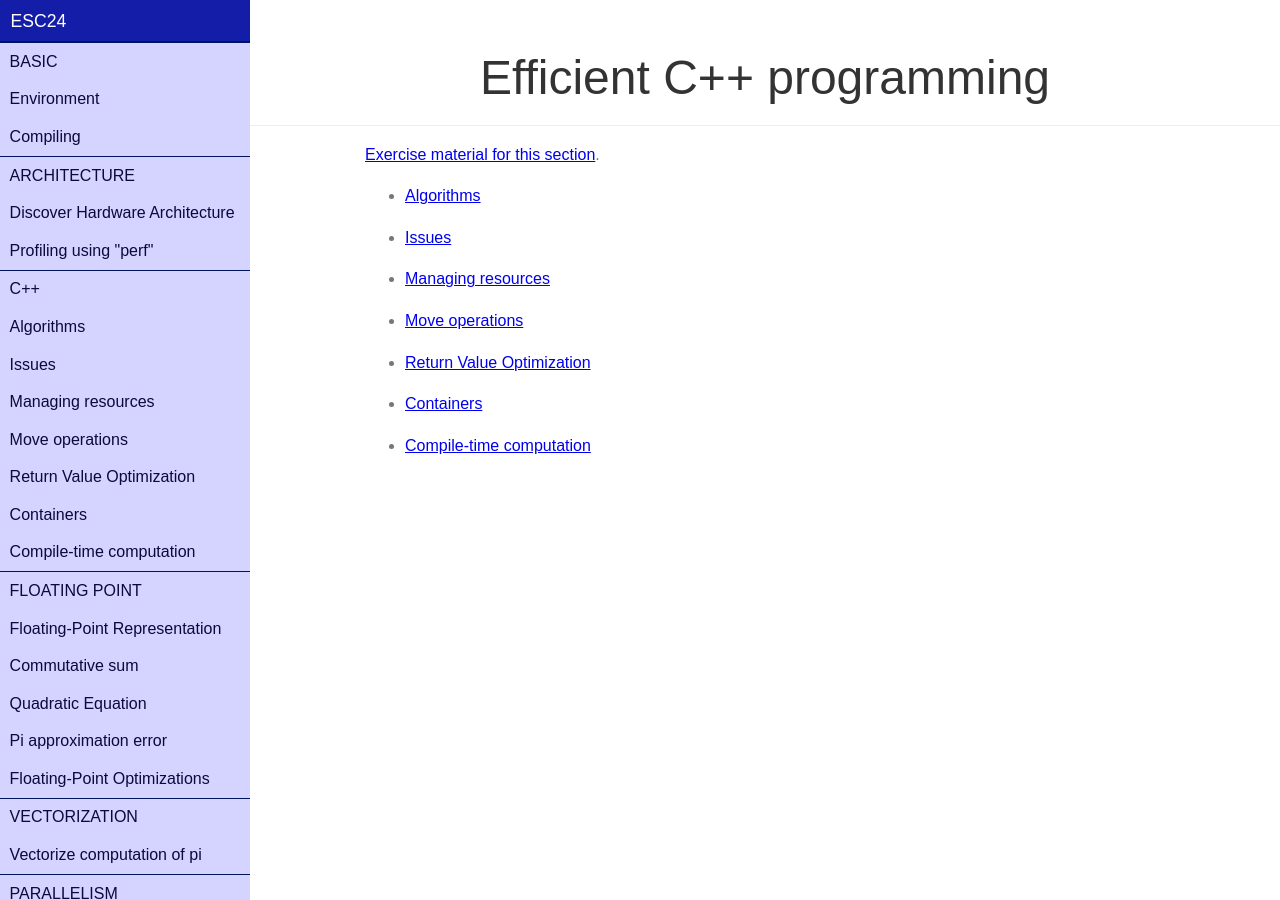
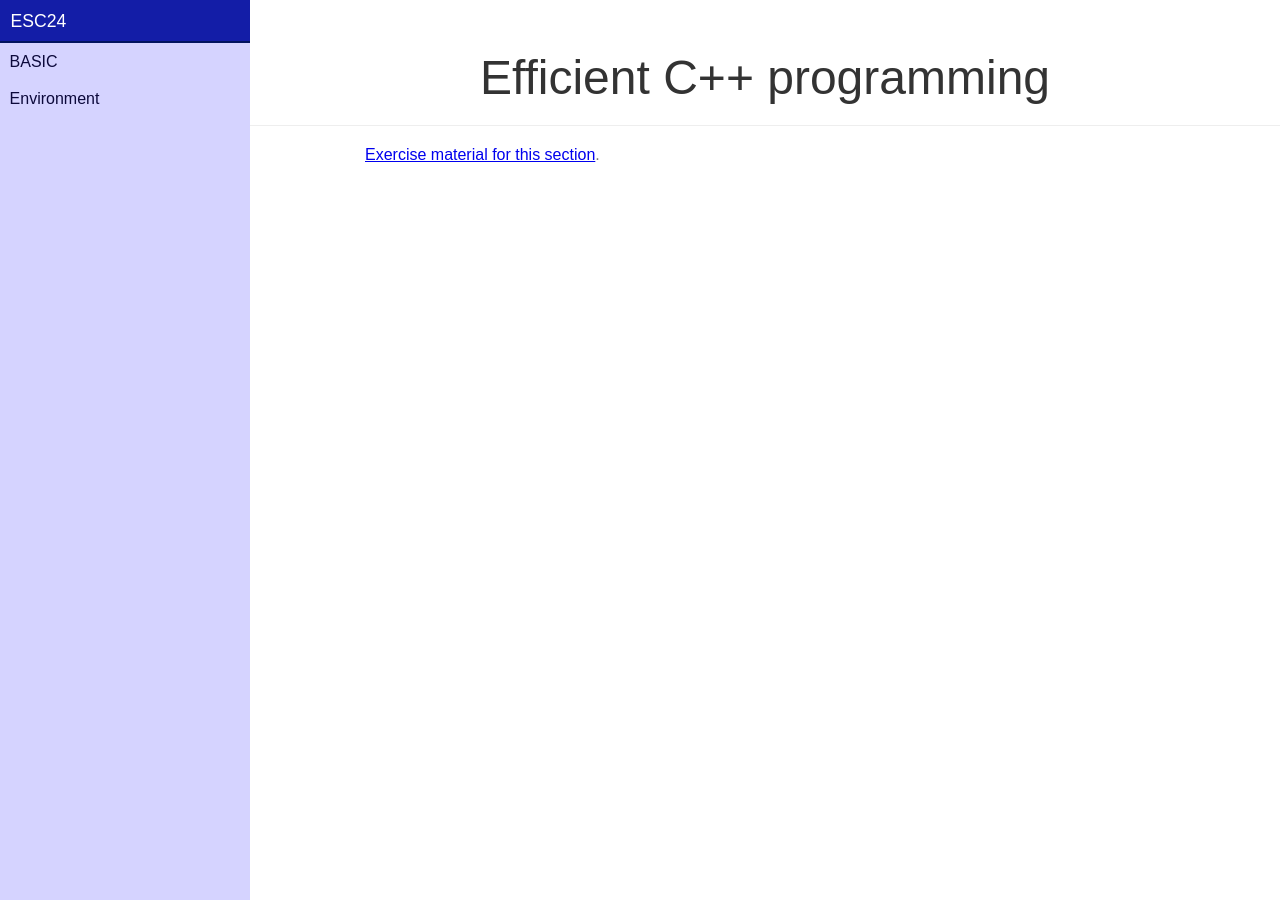
Before and after one commit to infn-esc/esc24, a Jekyll site: the page built from cpp/index.md, in a window 1280 px wide. Built offline with Jekyll 4.4.1, drawn with Linux system fonts in a browser that asks for light colours; nearby versions of some CDN libraries; part of the change alters nothing that is shown.

```diff
--- a/_config.yml
+++ b/_config.yml
@@ -11,59 +11,59 @@ menu:
   - name: basic
     items:
     - name: environment
-    - name: compiling
-  - name: architecture
-    items:
-    - name: discoverHW
-      label: Discover Hardware Architecture
-    - name: perf
-      label: Profiling using "perf"
-  - name: cpp
-    label: C++
-    items:
-    - name: algorithms
-    - name: issues
-    - name: pointers
-      label: Managing resources
-    - name: move_ops
-      label: Move operations
-    - name: rvo
-      label: Return Value Optimization
-    - name: containers
-    - name: compiletime
-      label: Compile-time computation
-  - name: floatingpoints
-    label: FLOATING POINT
-    items:
-    - name: fprep
-      label: Floating-Point Representation
-    - name: fpcommutative
-      label: Commutative sum
-    - name: fpquadratic
-      label: Quadratic Equation
-    - name: fppi
-      label: Pi approximation error
-    - name: fpsafemath
-      label: Floating-Point Optimizations
-  - name: vectorization
-    items:
-    - name: pi
-      label: Vectorize computation of pi
-  - name: parallelism
-    items:
-    - name: auto_vectorization
-      label: Automatic vectorization
-    - name: stdthreads_tbb
-      label: threads and tbb
-    - name: cuda
-    - name: mpi
-  - name: memory
-    label: Memory Management
-    items:
-    - name: basics
-    - name: datastructure
-      label: Data structures
-    - name: allocator
+  #   - name: compiling
+  # - name: architecture
+  #   items:
+  #   - name: discoverHW
+  #     label: Discover Hardware Architecture
+  #   - name: perf
+  #     label: Profiling using "perf"
+  # - name: cpp
+  #   label: C++
+  #   items:
+  #   - name: algorithms
+  #   - name: issues
+  #   - name: pointers
+  #     label: Managing resources
+  #   - name: move_ops
+  #     label: Move operations
+  #   - name: rvo
+  #     label: Return Value Optimization
+  #   - name: containers
+  #   - name: compiletime
+  #     label: Compile-time computation
+  # - name: floatingpoints
+  #   label: FLOATING POINT
+  #   items:
+  #   - name: fprep
+  #     label: Floating-Point Representation
+  #   - name: fpcommutative
+  #     label: Commutative sum
+  #   - name: fpquadratic
+  #     label: Quadratic Equation
+  #   - name: fppi
+  #     label: Pi approximation error
+  #   - name: fpsafemath
+  #     label: Floating-Point Optimizations
+  # - name: vectorization
+  #   items:
+  #   - name: pi
+  #     label: Vectorize computation of pi
+  # - name: parallelism
+  #   items:
+  #   - name: auto_vectorization
+  #     label: Automatic vectorization
+  #   - name: stdthreads_tbb
+  #     label: threads and tbb
+  #   - name: cuda
+  #   - name: mpi
+  # - name: memory
+  #   label: Memory Management
+  #   items:
+  #   - name: basics
+  #   - name: datastructure
+  #     label: Data structures
+  #   - name: allocator
 
 # Exclude from processing.
 # The following items will not be processed, by default.
--- a/_includes/section_toc.md
+++ b/_includes/section_toc.md
@@ -1,4 +1,4 @@
-[Exercise material for this section]({{ site.github.repository_url }}/blob/main/hands-on/{{ page.section }}).
+[Exercise material for this section]({% include hands_on_base.md %}/{{ page.section }}).
 
 {% for cat in site.menu %}
   {% if cat.name == page.section %}
```
